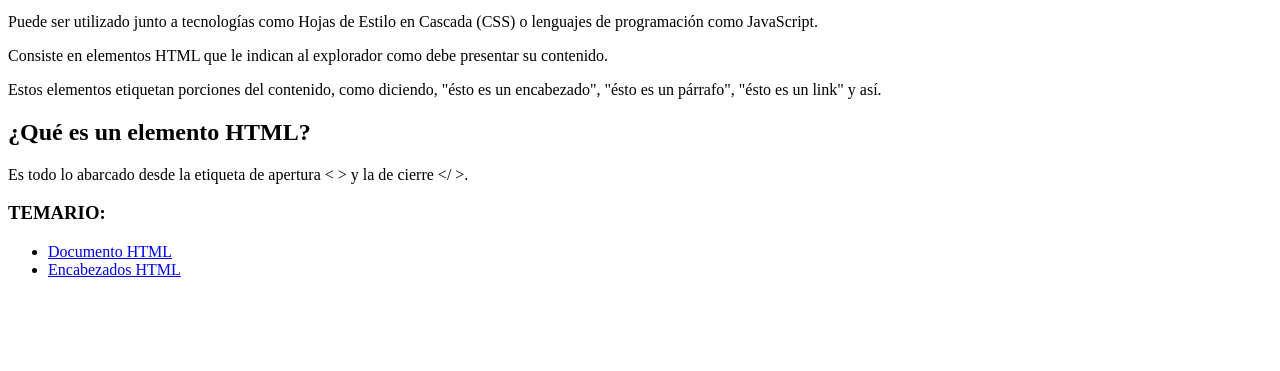
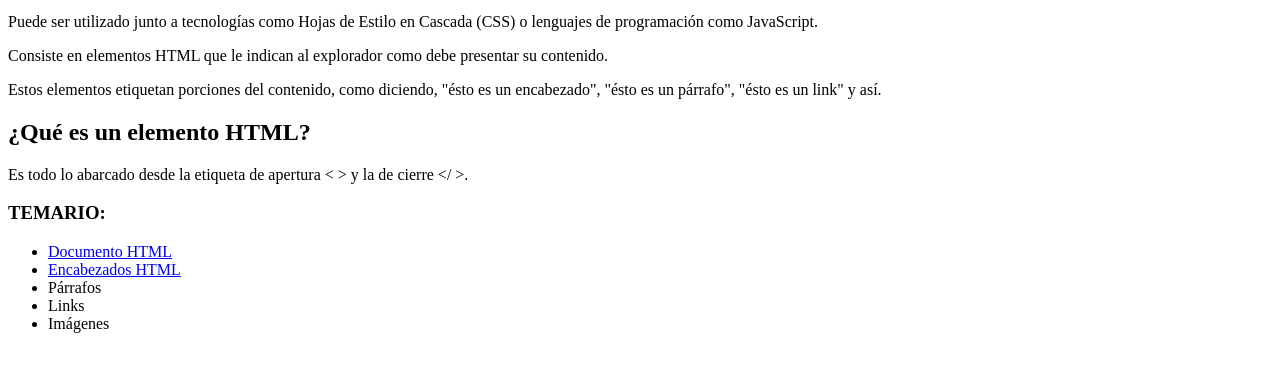
Before and after one commit to ibanezfr/conceptos-de-html, a plain HTML site: page index.html in a window 1280 px wide. Shown: the part 101-472 px from the top of the page. Drawn offline with Linux system fonts and the light colour scheme.

Commit message:
new items to temarios list

```diff
--- a/index.html
+++ b/index.html
@@ -26,6 +26,9 @@
             <a href="./temario/documento.html">Documento HTML
         </li>
         <li><a href="./temario/encabezados.html">Encabezados HTML</a></li>
+        <li>Párrafos</li>
+        <li>Links</li>
+        <li>Imágenes</li>
     </ul>
 </body>
 
```
